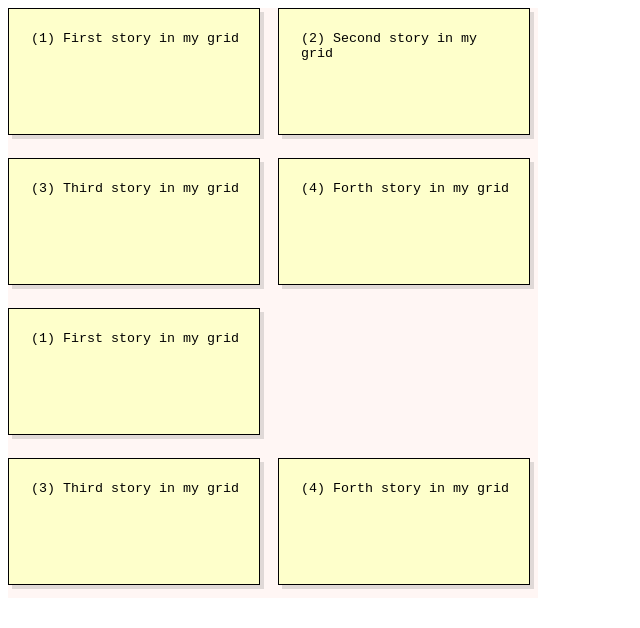
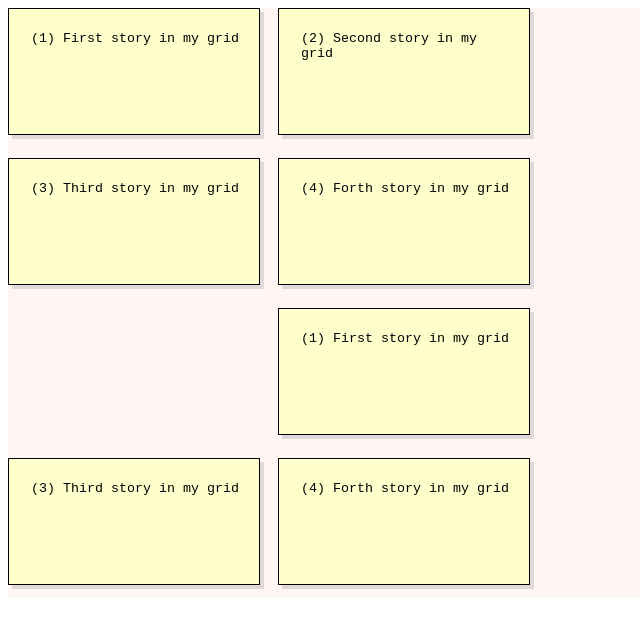
Before and after one commit to maarkeez/User-Story-Mapping, an Angular app: page / in a window 1280 px wide. Shown: the top 628 px of the page, without its empty margins (0-640 px from the left). Built offline with nearby package versions, Linux system fonts and the light colour scheme.

Commit message:
feat(00002): Organize stories (grid)
- Added missing stories within grid
- Added fixed columns constant

```diff
--- a/src/app/app.component.ts
+++ b/src/app/app.component.ts
@@ -15,7 +15,7 @@ export class AppComponent {
   public stories : Story[][] = [
 	  [this.storyOne, this.storyTwo],
 	  [this.storyThree, this.storyFour],
-	  [this.storyOne, null],
+	  [null, this.storyOne],
 	  [this.storyThree, this.storyFour]
   ];
 
--- a/src/app/usm-story-grid/usm-story-grid.component.css
+++ b/src/app/usm-story-grid/usm-story-grid.component.css
@@ -1,6 +1,5 @@
 .usm-story-grid {
   display: grid;
-  grid-template-columns: auto auto;
   grid-gap: 10px;
   background-color: #fff6f4;
   width: fit-content;
--- a/src/app/usm-story-grid/usm-story-grid.component.html
+++ b/src/app/usm-story-grid/usm-story-grid.component.html
@@ -1,4 +1,4 @@
-<div class="usm-story-grid">
+<div class="usm-story-grid" [ngStyle]="numberOfColumns()">
 	<ng-container *ngFor="let row of storyGrid">
 		<ng-container *ngFor="let story of row">
 			<div class="usm-story-grid-container">
--- a/src/app/usm-story-grid/usm-story-grid.component.ts
+++ b/src/app/usm-story-grid/usm-story-grid.component.ts
@@ -8,20 +8,34 @@ import { Story } from '../model/usm-story.model';
 })
 export class UsmStoryGridComponent implements OnInit {
 
+  private columns : int = 3;
+
   @Input() storyGrid : Story[][];
 
-  constructor() { }
+  constructor() {
+
+   }
 
   ngOnInit() {
+    this.fillWithEmptyStories();
   }
 
-  public columnsStyle(): String {
-  	var columnsStyle = "auto";
-  	for (let row of this.storyGrid) {
-	    columnsStyle = columnsStyle + " auto";
-	}
-	console.log("Style: " + columnsStyle);
-  	return columnsStyle;
+  fillWithEmptyStories(){
+    for (let row = 0; row < this.storyGrid.length; row++) {
+      var missingStories = this.columns - this.storyGrid[row].length;
+
+      for (let i = 0; i < missingStories; i++) {
+        this.storyGrid[row].push(null);
+      }
+    }
+  }
+  public numberOfColumns(): any {
+  	var gridTemplateColumns = "auto";
+  	for (let i = 1; i < this.columns; i++) {
+	    gridTemplateColumns = gridTemplateColumns + " auto";
+	  }
+	  console.log("Style: " + gridTemplateColumns);
+  	return { 'grid-template-columns': gridTemplateColumns };
   }
 
 }
```
